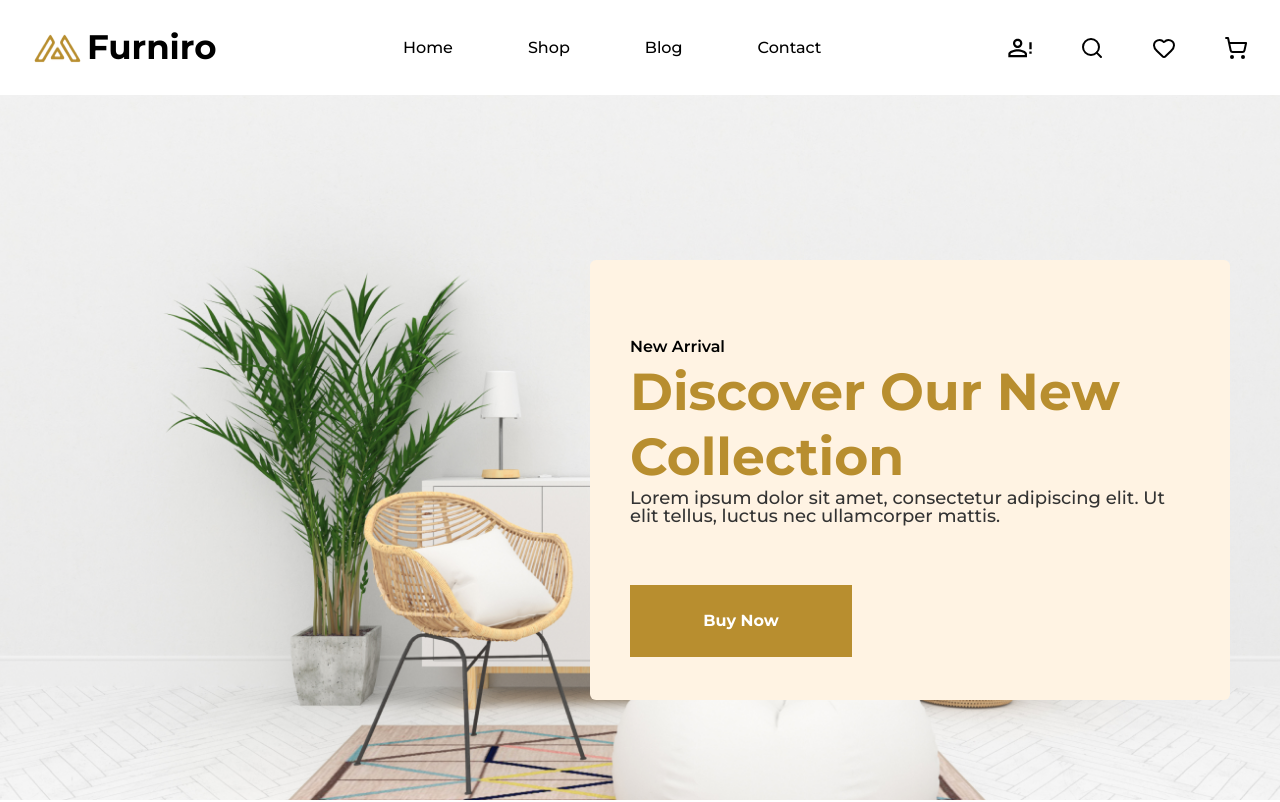
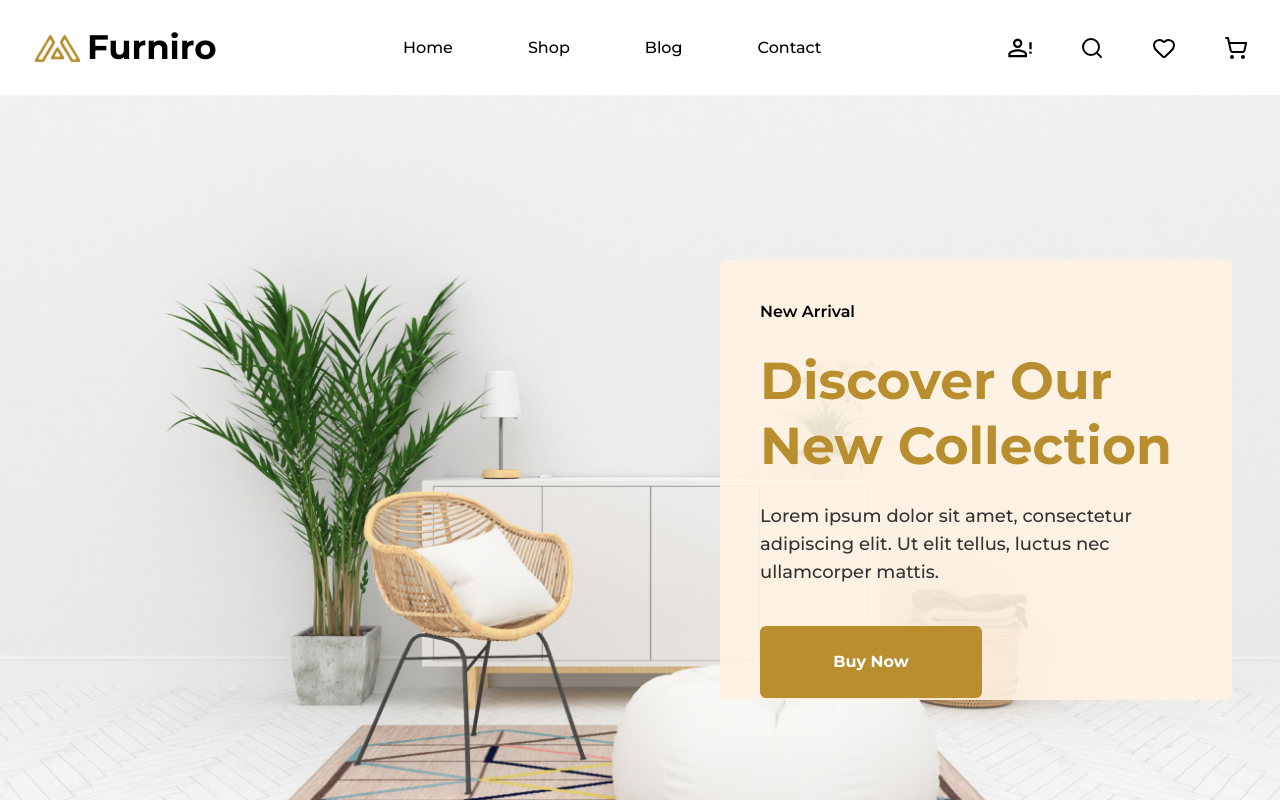
Before and after one commit to harshhhx/FurniroByHarsh, a React (Vite) app in the folder client/: page / in a window 1280 px wide. Shown: the top 802 px of the page. Built offline with nearby package versions, Linux system fonts and the light colour scheme.

Commit message:
Update Banner.jsx

```diff
--- a/client/src/components/Home/Banner.jsx
+++ b/client/src/components/Home/Banner.jsx
@@ -1,24 +1,30 @@
-
 const Banner = () => {
   return (
-    <section className="relative h-[calc(100vh-95px)]">
+    <section className="relative h-[calc(100vh-95px)] w-full">
+      {/* Background Image */}
       <img
         src="/assets/banner.png"
         alt="Banner Image"
-        className="absolute -z-10 h-full w-full object-cover"
+        className="absolute inset-0 -z-10 h-full w-full object-cover"
       />
-      <div className="bg-secondary absolute bottom-[100px] right-[50px] hidden h-[440px] w-[640px] rounded-md px-[40px] lg:block">
-        <div className="pb-[60px] pt-[75px]">
-          <h3 className="font-poppins text-base font-semibold">New Arrival</h3>
-          <h1 className="font-poppins text-primary text-[52px] font-bold leading-tight">
+
+      {/* Content Box */}
+      <div className="absolute bottom-8 left-1/2 w-[90%] max-w-lg -translate-x-1/2 rounded-md bg-secondary/90 px-6 py-10 text-center sm:px-8 md:left-auto md:right-12 md:translate-x-0 md:text-left lg:bottom-[100px] lg:h-[440px] lg:w-[640px] lg:px-[40px]">
+        <div className="space-y-4 lg:space-y-6">
+          <h3 className="font-poppins text-sm font-semibold sm:text-base">
+            New Arrival
+          </h3>
+          <h1 className="font-poppins text-primary text-2xl font-bold leading-snug sm:text-3xl md:text-4xl lg:text-[52px] lg:leading-tight">
             Discover Our New Collection
           </h1>
-          <p className="font-montserrat text-lg font-medium leading-none text-[#333]">
+          <p className="font-montserrat text-sm font-medium text-[#333] sm:text-base md:text-lg">
             Lorem ipsum dolor sit amet, consectetur adipiscing elit. Ut elit
             tellus, luctus nec ullamcorper mattis.
           </p>
         </div>
-        <button className="font-poppins bg-primary h-[72px] w-[222px] text-base font-bold capitalize text-white transition-colors duration-300 hover:bg-btnHover">
+
+        {/* Button */}
+        <button className="mt-6 h-[56px] w-[180px] rounded-md bg-primary font-poppins text-sm font-bold capitalize text-white transition-colors duration-300 hover:bg-btnHover sm:h-[64px] sm:w-[200px] sm:text-base lg:mt-10 lg:h-[72px] lg:w-[222px]">
           buy now
         </button>
       </div>
```
